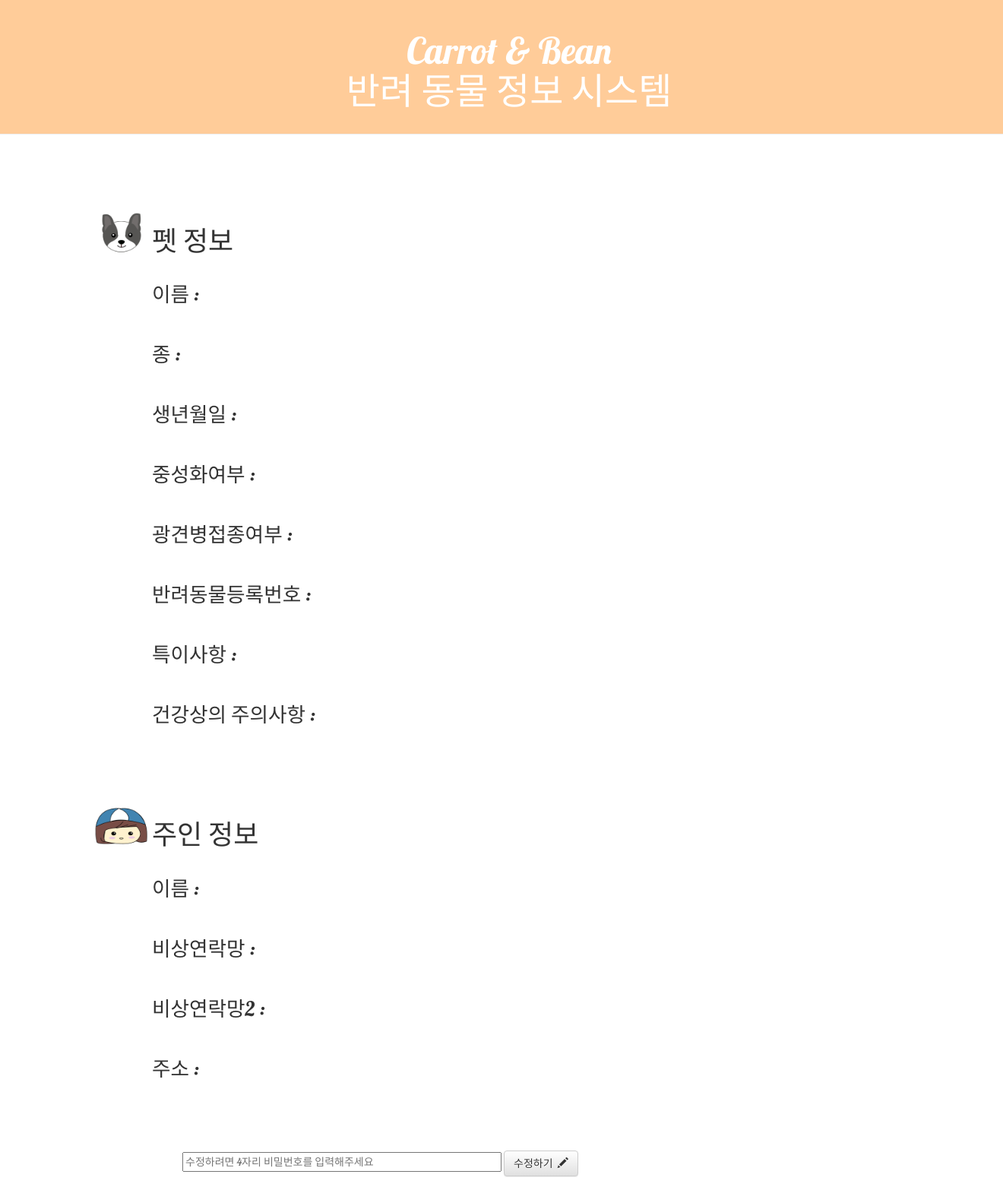
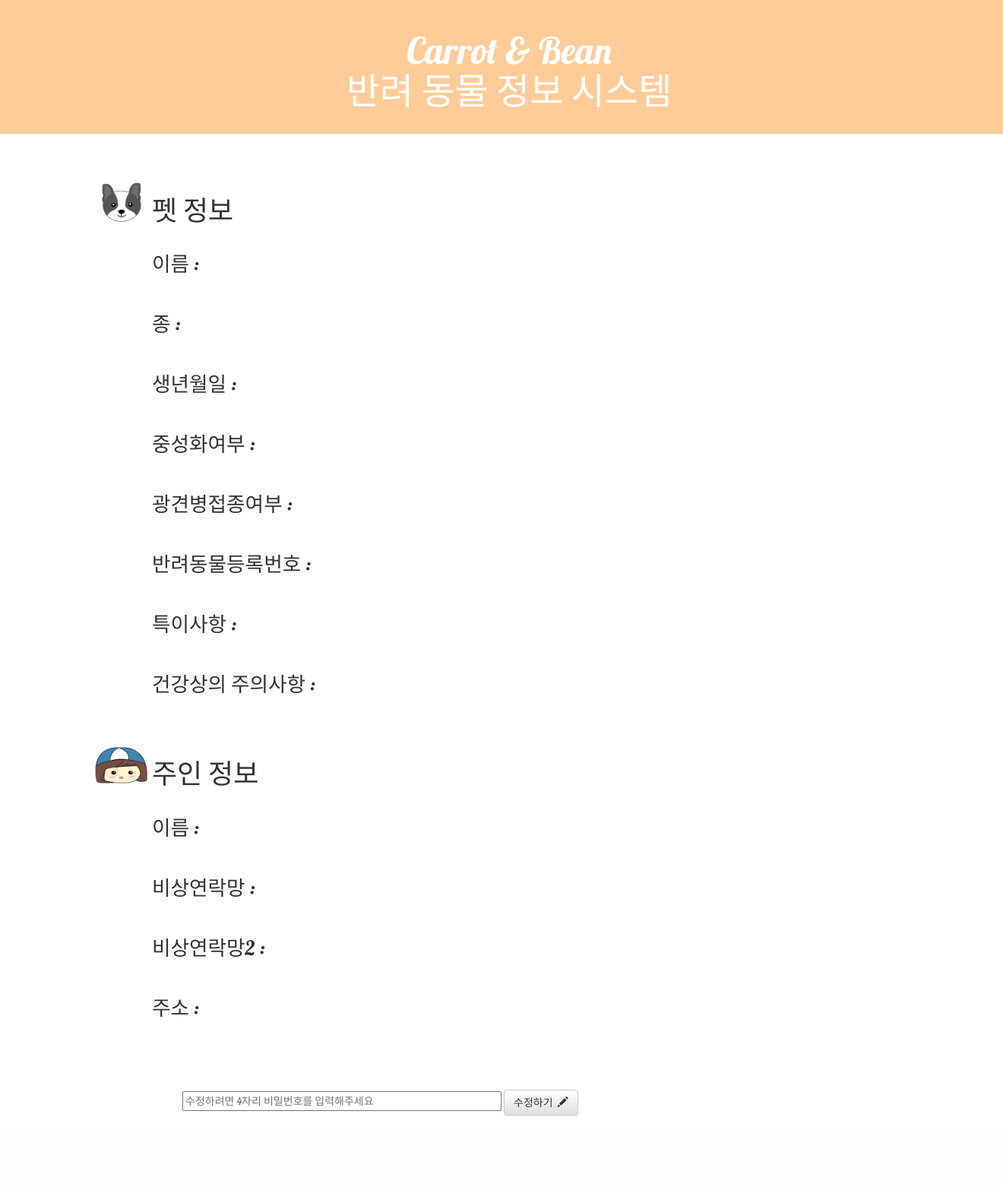
Before and after one commit to kyc0816/my-first-blog, a Django app: template blog/templates/blog/post_detail.html in a window 1320 px wide. Shown: the whole page at 76% size. After the commit the page ends 1469 px from the top, so only its background shows below. Run offline with Django 3.2, Linux system fonts and the light colour scheme; the template is opened without the code that fills it, so the values that code supplies are empty; some libraries are stand-ins or nearby versions.

Commit message:
For a long time

```diff
--- a/blog/static/css/blog.css
+++ b/blog/static/css/blog.css
@@ -61,7 +61,7 @@ h1, h2, h3, h4 {
 }
 
 .petinfo {
-    margin-top: 100px;
+    margin-top: 60px;
 }
 
 /*.petinfotable {   //효과가 없다. 왜일까?
@@ -70,7 +70,7 @@ h1, h2, h3, h4 {
 }*/
 
 .ownerinfo {
-    margin-top: 100px;
+    margin-top: 60px;
 }
 
 /*.ownerinfoinfotable {
```
